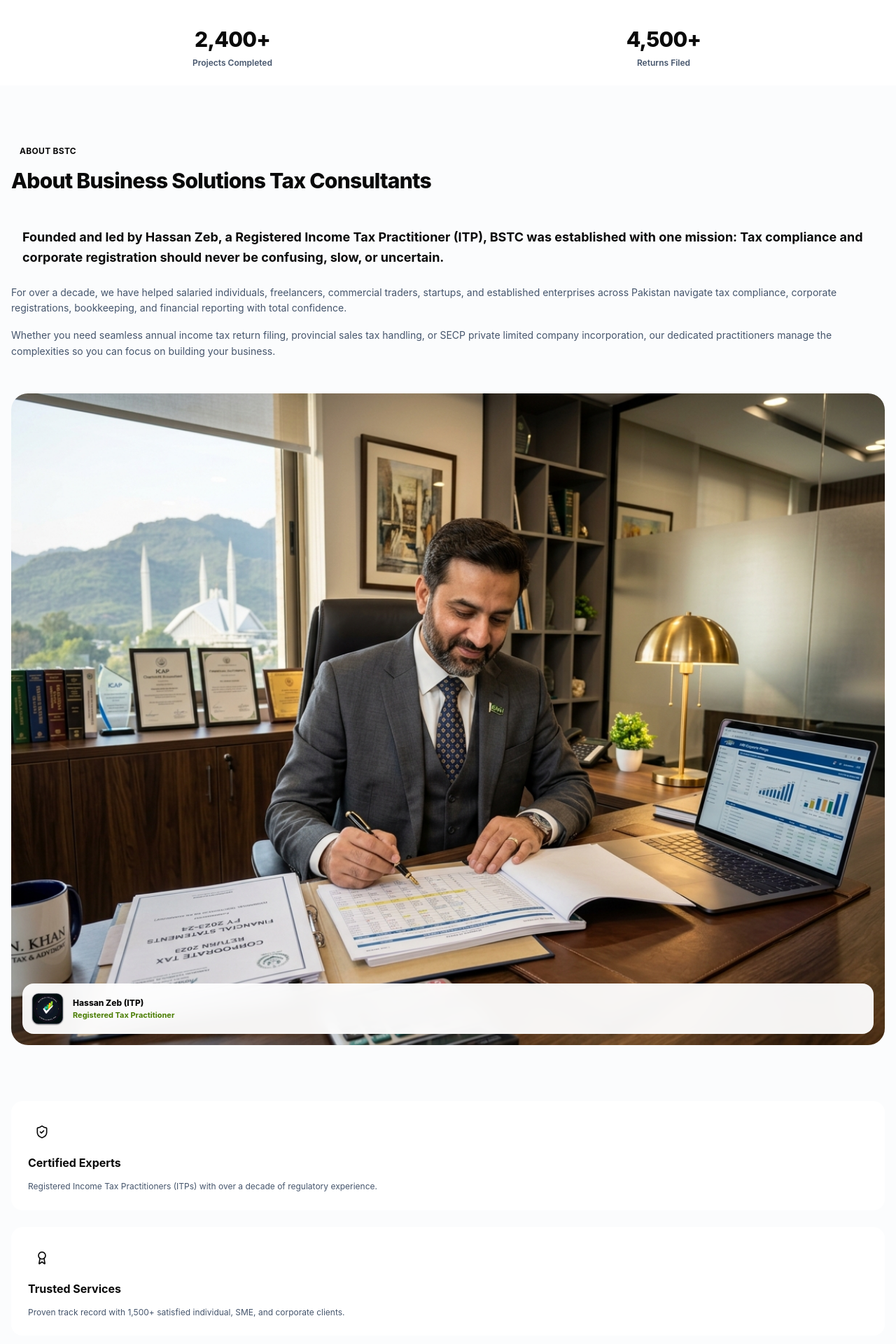
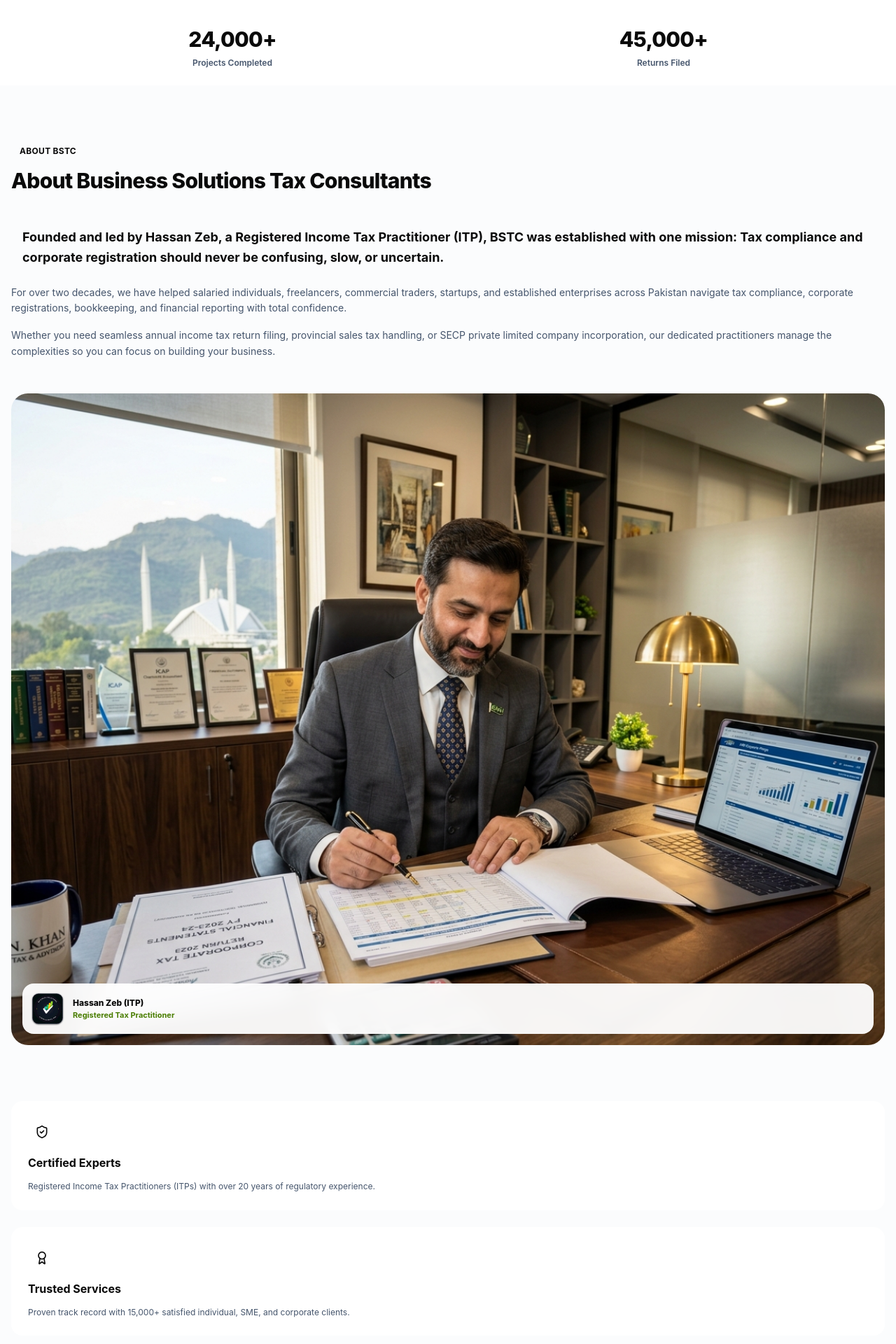
Before and after one commit to ithubcorporation0-beep/bstc, a Next.js app: page / in a window 1280 px wide. Shown: the part 838-2758 px from the top of the page at 70% size. Built offline with nearby package versions, Linux system fonts and the light colour scheme; no server answers.

Commit message:
feat(metrics): update verified firm metrics to 20+ years, 15k+ clients, 24k+ projects, 45k+ returns

```diff
--- a/src/components/home/About.tsx
+++ b/src/components/home/About.tsx
@@ -13,12 +13,12 @@
     {
       icon: ShieldCheck,
       title: "Certified Experts",
-      desc: "Registered Income Tax Practitioners (ITPs) with over a decade of regulatory experience.",
+      desc: "Registered Income Tax Practitioners (ITPs) with over 20 years of regulatory experience.",
     },
     {
       icon: Award,
       title: "Trusted Services",
-      desc: "Proven track record with 1,500+ satisfied individual, SME, and corporate clients.",
+      desc: "Proven track record with 15,000+ satisfied individual, SME, and corporate clients.",
     },
     {
       icon: Users,
--- a/src/data/home.ts
+++ b/src/data/home.ts
@@ -16,17 +16,17 @@
     bg: "",
   },
   stats: [
-    { label: "Years Experience", value: 12, suffix: "+" }, // TODO(O15): real verified metrics from client
-    { label: "Clients Served", value: 1500, suffix: "+" }, // TODO(O15): real verified metrics from client
-    { label: "Projects Completed", value: 2400, suffix: "+" }, // TODO(O15): real verified metrics from client
-    { label: "Returns Filed", value: 4500, suffix: "+" }, // TODO(O15): real verified metrics from client
+    { label: "Years Experience", value: 20, suffix: "+" },
+    { label: "Clients Served", value: 15000, suffix: "+" },
+    { label: "Projects Completed", value: 24000, suffix: "+" },
+    { label: "Returns Filed", value: 45000, suffix: "+" },
   ],
   about: {
     title: "About Business Solutions Tax Consultants",
     intro:
       "Founded and led by Hassan Zeb, a Registered Income Tax Practitioner (ITP), BSTC was established with one mission: Tax compliance and corporate registration should never be confusing, slow, or uncertain.",
     desc:
-      "For over a decade, we have helped salaried individuals, freelancers, commercial traders, startups, and established enterprises across Pakistan navigate tax compliance, corporate registrations, bookkeeping, and financial reporting with total confidence.\n\nWhether you need seamless annual income tax return filing, provincial sales tax handling, or SECP private limited company incorporation, our dedicated practitioners manage the complexities so you can focus on building your business.",
+      "For over two decades, we have helped salaried individuals, freelancers, commercial traders, startups, and established enterprises across Pakistan navigate tax compliance, corporate registrations, bookkeeping, and financial reporting with total confidence.\n\nWhether you need seamless annual income tax return filing, provincial sales tax handling, or SECP private limited company incorporation, our dedicated practitioners manage the complexities so you can focus on building your business.",
     img: "/images/about-consultant.jpg",
     cards: [
       {
--- a/src/data/team.ts
+++ b/src/data/team.ts
@@ -11,7 +11,7 @@
     desig: "CEO & Principal Tax Consultant (ITP)",
     dept: "Direct Taxation & Corporate Advisory",
     shortDesc: "Registered Income Tax Practitioner (ITP) leading corporate tax strategy and SECP compliance.",
-    bio: "Hassan Zeb is a Registered Income Tax Practitioner (ITP) with over 12 years of specialized experience in corporate taxation, FBR compliance, and SECP regulations. He founded BSTC to simplify the complex regulatory landscape for Pakistani businesses, helping over 1,500 clients achieve full tax compliance and seamless company incorporations.",
+    bio: "Hassan Zeb is a Registered Income Tax Practitioner (ITP) with over 20 years of specialized experience in corporate taxation, FBR compliance, and SECP regulations. He founded BSTC to simplify the complex regulatory landscape for Pakistani businesses, helping over 15,000 clients achieve full tax compliance and seamless company incorporations.",
     email: "bs.taxconsultants@gmail.com",
     phone: "+92 333 9860439",
     ext: "101",
```
Also changed, not shown: 1 other file (tests, documents, lock files or other folders).
